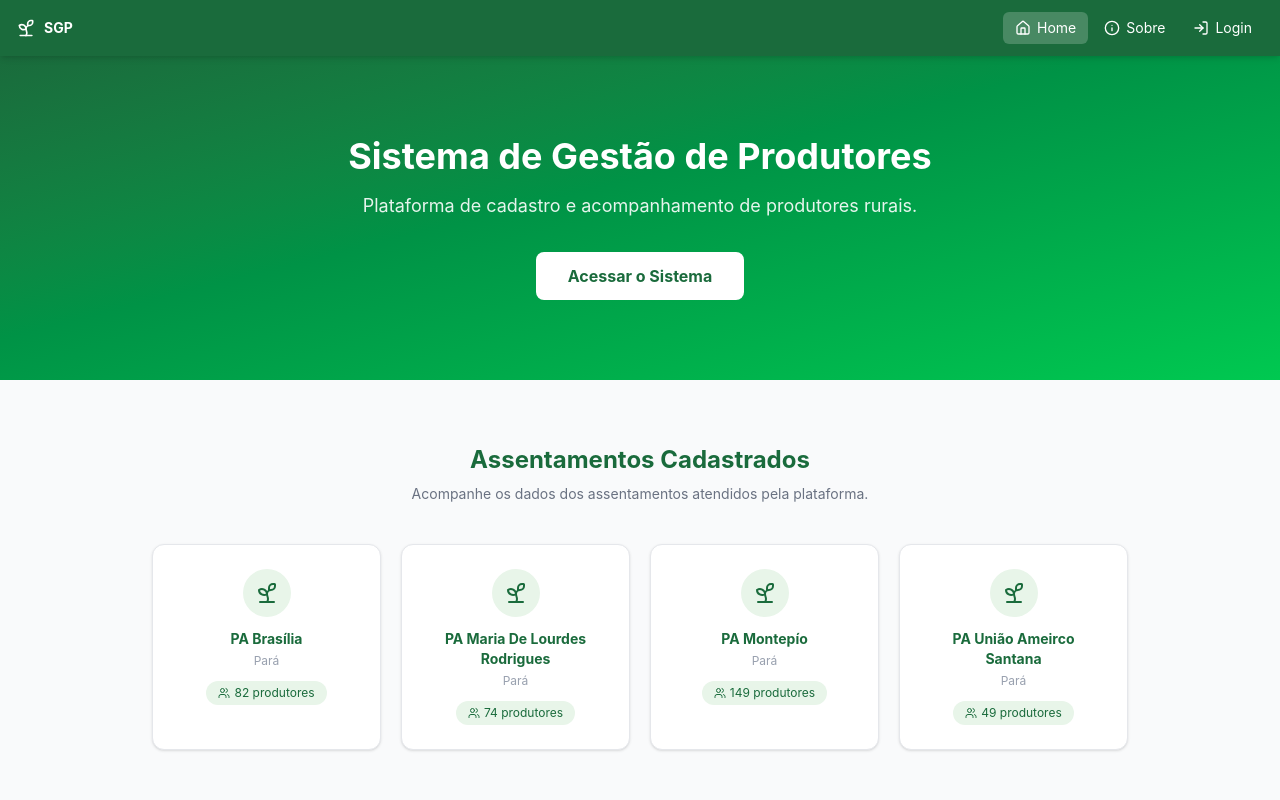
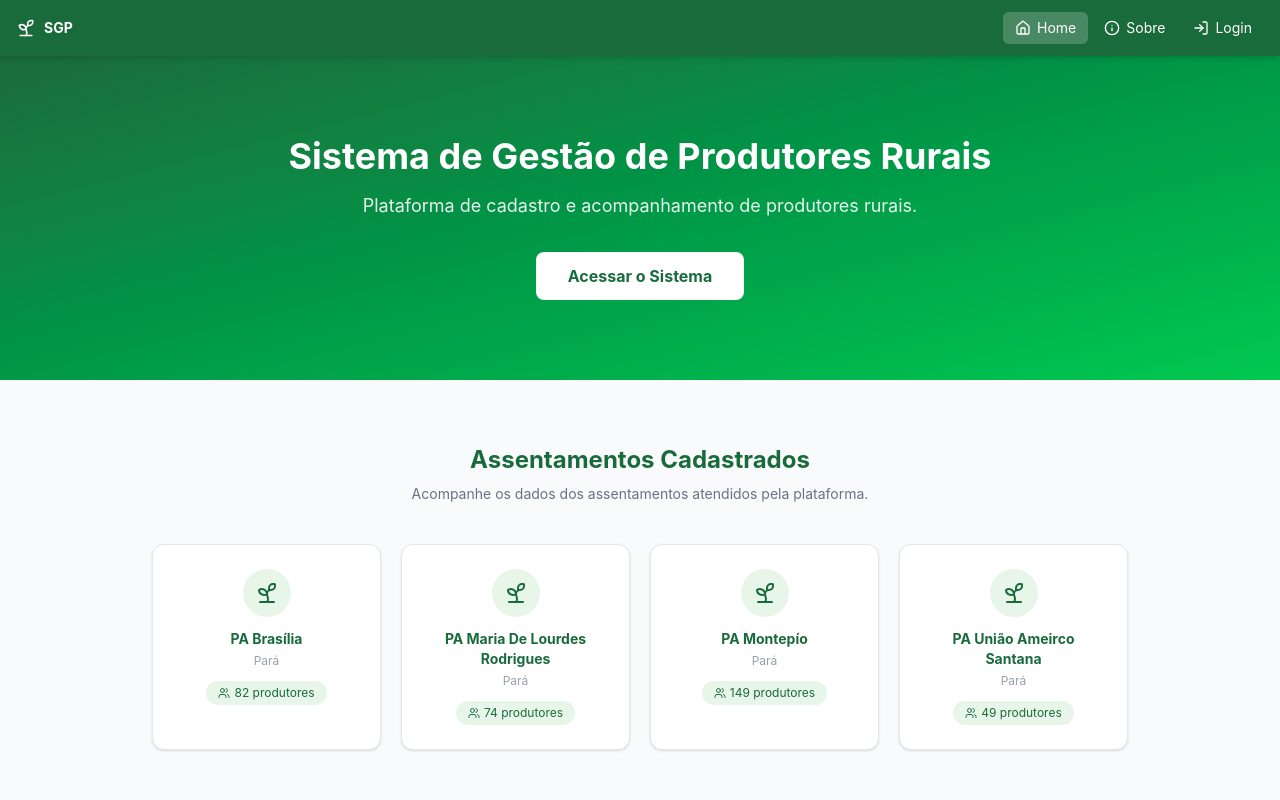
Before and after one commit to assuncaolucasss/SistemaGestaoProdutores, a Vue app in the folder frontend/: page /home in a window 1280 px wide. Shown: the top 800 px of the page. Built offline with nearby package versions, Linux system fonts and the light colour scheme; no server answers.

Commit message:
Update header text to include 'Rurais'

```diff
--- a/frontend/src/views/HomeView.vue
+++ b/frontend/src/views/HomeView.vue
@@ -3,7 +3,7 @@
 
     <!-- Hero -->
     <div class="bg-gradient-to-br from-primary-600 to-green-500 text-white py-20 px-6 text-center">
-      <h1 class="text-3xl sm:text-4xl font-bold mb-4">Sistema de Gestão de Produtores</h1>
+      <h1 class="text-3xl sm:text-4xl font-bold mb-4">Sistema de Gestão de Produtores Rurais</h1>
       <p class="text-base sm:text-lg opacity-90 max-w-xl mx-auto mb-8">
         Plataforma de cadastro e acompanhamento de produtores rurais.
       </p>
```
